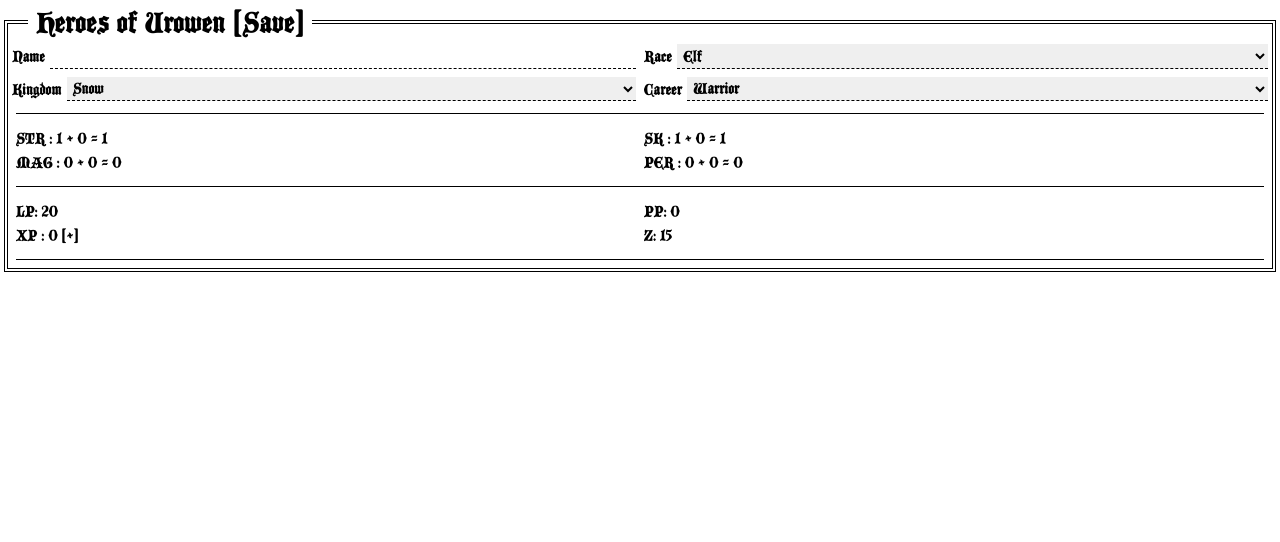
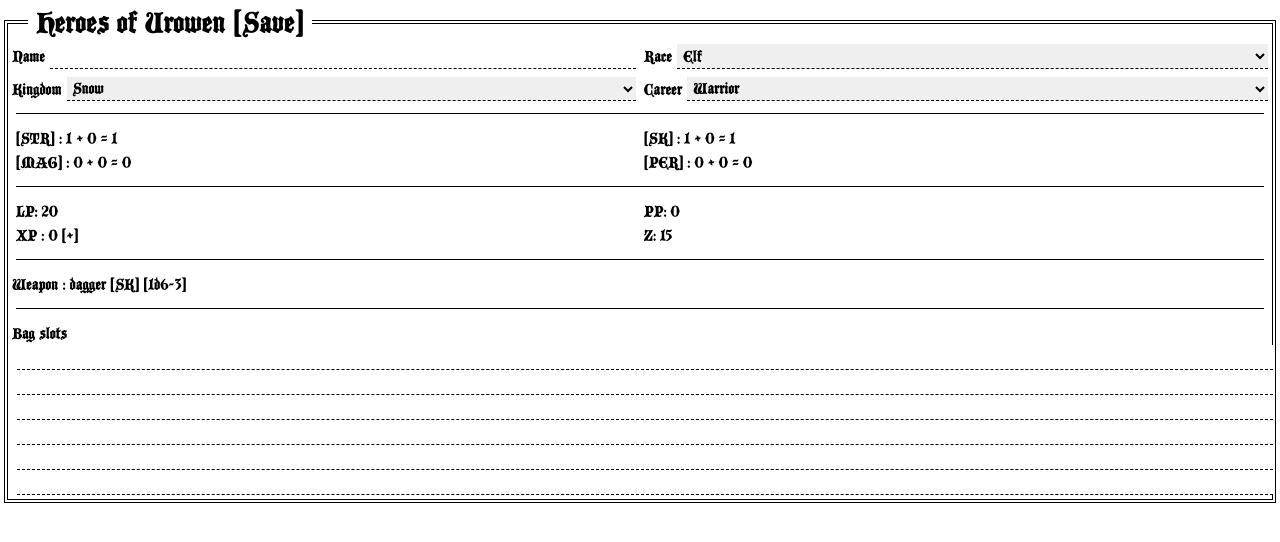
Before and after one commit to shezard/heroes-of-urowen, a SvelteKit app: page / in a window 1280 px wide. Shown: the top 542 px of the page. Built offline with nearby package versions, Linux system fonts and the light colour scheme.

Commit message:
Fix dice, add bag slot & weapon

```diff
--- a/src/components/App.svelte
+++ b/src/components/App.svelte
@@ -8,6 +8,7 @@
     import Stat from './Stat.svelte';
     import XP from './XP.svelte';
     import StatInfo from './StatInfo.svelte';
+    import Weapon from './Weapon.svelte';
 
     const save = () => {
         const save = encode(get(store));
@@ -85,6 +86,25 @@
     </div>
 
     <hr class="border-black m-2" />
+
+    <div class="p-1">
+        Weapon : <Weapon />
+    </div>
+
+    <hr class="border-black m-2" />
+
+    <div class="p-1">
+        Bag slots
+        <input type="text" bind:value={$store.bags[0]} />
+        <input type="text" bind:value={$store.bags[1]} />
+        <input type="text" bind:value={$store.bags[2]} />
+        <input type="text" bind:value={$store.bags[3]} />
+        <input type="text" bind:value={$store.bags[4]} />
+        <input type="text" bind:value={$store.bags[5]} />
+        {#if $store.career === 'thief'}
+            <input type="text" bind:value={$store.bags[6]} />
+        {/if}
+    </div>
 </fieldset>
 
 <style>
--- a/src/components/Stat.svelte
+++ b/src/components/Stat.svelte
@@ -32,7 +32,7 @@
 <span class="flex">
     <span class="px-1">
         <span on:click={rollStat(name)} on:keypress={rollStat(name)} role="button" tabindex="0">
-            {name}
+            [{name}]
         </span>
         : {$bonus[name]} +
     </span>
--- /dev/null
+++ b/src/components/Weapon.svelte
@@ -0,0 +1,34 @@
+<script lang="ts">
+    import { dice } from '$lib/dice';
+    import { store } from '$lib/store';
+
+    const rollAttack = () => {
+        store.update((store) => {
+            store.roll = {
+                name: 'Player attack roll',
+                value: dice`1d6` + store[store.weapon.stat]
+            };
+            return store;
+        });
+    };
+
+    const rollDamage = () => {
+        store.update((store) => {
+            store.roll = {
+                name: 'Player damage roll',
+                value: dice`${store.weapon.dice}`
+            };
+            return store;
+        });
+    };
+</script>
+
+<span>
+    {$store.weapon.name}
+    <span on:click={rollAttack} on:keypress={rollAttack} role="button" tabindex="0">
+        [{$store.weapon.stat}]
+    </span>
+    <span on:click={rollDamage} on:keypress={rollDamage} role="button" tabindex="0">
+        [{$store.weapon.dice}]
+    </span>
+</span>
--- a/src/lib/dice.ts
+++ b/src/lib/dice.ts
@@ -1,11 +1,17 @@
-export const dice = function (strings: TemplateStringsArray): number {
-    if (!strings.raw[0]) {
+export const dice = function (strings: TemplateStringsArray, dice = ''): number {
+    console.log(strings, dice);
+
+    if (!strings.raw[0] && dice === '') {
         throw new Error('Empty dice');
     }
 
-    const raw = strings.raw[0];
+    let raw = strings.raw[0];
 
-    const matches = raw.match(/(\d+)+d(\d*)(\+(\d*))?/);
+    if (dice !== '') {
+        raw = dice;
+    }
+
+    const matches = raw.match(/(\d+)+d(\d*)([+|-]\d*)?/);
 
     if (!matches) {
         throw new Error(`Invalid match for ${raw}`);
@@ -13,7 +19,7 @@ export const dice = function (strings: TemplateStringsArray): number {
 
     const multiple = Number(matches[1]);
     const faces = 1 + ~~(Math.random() * Number(matches[2]));
-    const bonus = matches[4] ? Number(matches[4]) : 0;
+    const bonus = matches[3] ? Number(matches[3]) : 0;
 
     return multiple * faces + bonus;
 };
--- a/src/lib/store.ts
+++ b/src/lib/store.ts
@@ -44,7 +44,7 @@ export const careers = {
     thief: {
         attribute: 'SK',
         PP: 0,
-        special: '+1 item slot'
+        special: 'more_slot'
     },
     minstrel: {
         attribute: 'SK',
@@ -84,7 +84,15 @@ export type Save = {
     totalXP: number;
     Z: number;
     roll: Roll | null;
+    weapon: Weapon;
+    bags: string[];
 };
+
+interface Weapon {
+    name: string;
+    stat: StatName;
+    dice: string;
+}
 
 interface Roll {
     name: string;
@@ -105,7 +113,13 @@ export const emptySave: Save = {
     XP: 0,
     totalXP: 0,
     Z: 15,
-    roll: null
+    roll: null,
+    weapon: {
+        name: 'dagger',
+        stat: 'SK',
+        dice: '1d6-3'
+    },
+    bags: ['', '', '', '', '', '', '']
 };
 
 export const store = writable<Save>(emptySave);
```
